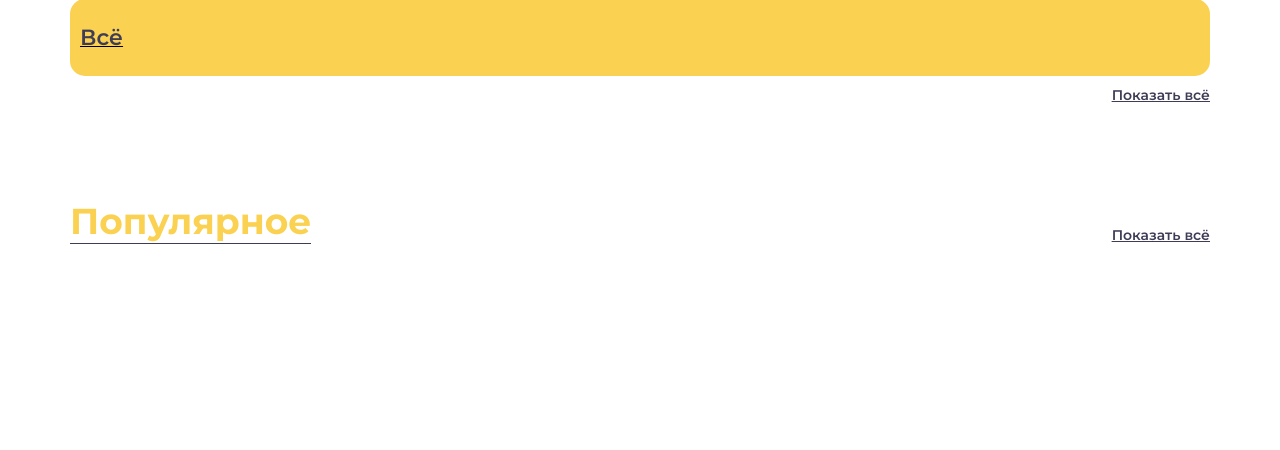
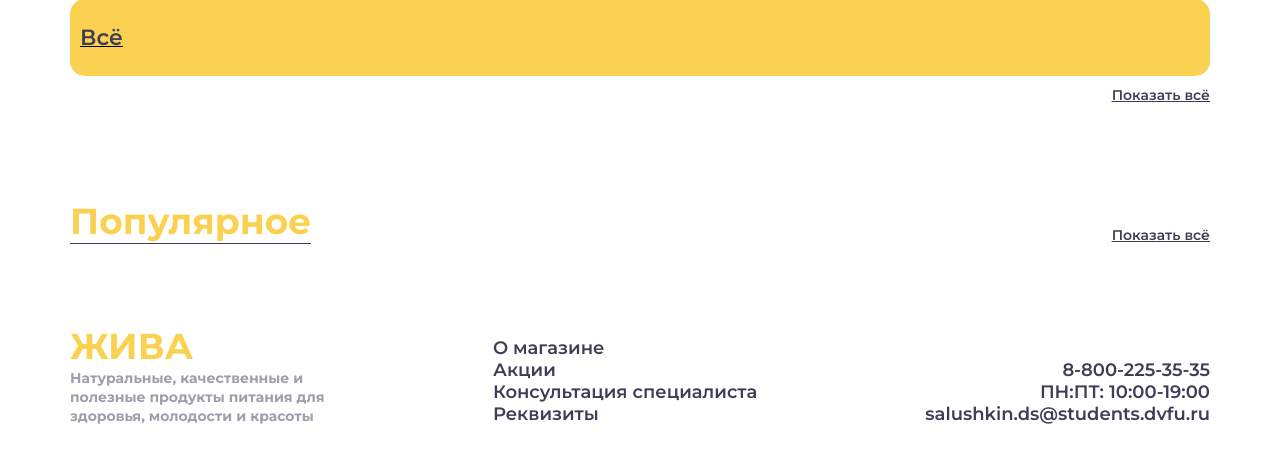
Before and after one commit to ReF01L/dziva, a Django app: page / in a window 1280 px wide. Shown: the part 408-858 px from the top of the page. Before the commit the page ends 652 px from the top, so only its background shows below. Run offline with Django 3.2, Linux system fonts and the light colour scheme; data that the repository does not hold is empty; style sheets or scripts are compiled from the project's sources.

Commit message:
Update detail page design and add footer

```diff
--- a/shop/static/scss/base.css
+++ b/shop/static/scss/base.css
@@ -333,4 +333,64 @@
   transition: 0.5s;
   width: 120%;
 }
+
+footer .cols {
+  display: -webkit-box;
+  display: -ms-flexbox;
+  display: flex;
+  -webkit-box-pack: justify;
+      -ms-flex-pack: justify;
+          justify-content: space-between;
+  -webkit-box-align: end;
+      -ms-flex-align: end;
+          align-items: flex-end;
+  padding-bottom: 25px;
+  padding-top: 15px;
+  margin-top: 30px;
+}
+
+footer .cols__col {
+  display: -webkit-box;
+  display: -ms-flexbox;
+  display: flex;
+  -webkit-box-orient: vertical;
+  -webkit-box-direction: normal;
+      -ms-flex-direction: column;
+          flex-direction: column;
+  -webkit-box-align: start;
+      -ms-flex-align: start;
+          align-items: flex-start;
+}
+
+footer .cols__col a {
+  text-decoration: none;
+}
+
+footer .cols__col-logo a {
+  color: #FAD150;
+  font-size: 36px;
+  font-weight: bold;
+}
+
+footer .cols__col-sublogo {
+  max-width: 255px;
+}
+
+footer .cols__col-sublogo a {
+  color: rgba(63, 61, 86, 0.5);
+  font-weight: bold;
+  font-size: 14px;
+}
+
+footer .cols__col-item {
+  color: #3F3D56;
+  font-size: 18px;
+  font-weight: 500;
+}
+
+footer .cols__col:last-child {
+  -webkit-box-align: end;
+      -ms-flex-align: end;
+          align-items: flex-end;
+}
 /*# sourceMappingURL=base.css.map */
--- a/shop/static/scss/base.scss
+++ b/shop/static/scss/base.scss
@@ -248,3 +248,45 @@
     }
   }
 }
+
+footer {
+  .cols {
+    display: flex;
+    justify-content: space-between;
+    align-items: flex-end;
+    padding-bottom: 25px;
+    padding-top: 15px;
+    margin-top: 30px;
+    &__col {
+      display: flex;
+      flex-direction: column;
+      align-items: flex-start;
+      a {
+        text-decoration: none;
+      }
+      &-logo {
+        & a {
+          color: $yellow;
+          font-size: 36px;
+          font-weight: bold;
+        }
+      }
+      &-sublogo {
+        & a {
+          color: $gray;
+          font-weight: bold;
+          font-size: 14px;
+        }
+        max-width: 255px;
+      }
+      &-item {
+        color: $dark;
+        font-size: 18px;
+        font-weight: 500;
+      }
+      &:last-child {
+        align-items: flex-end;
+      }
+    }
+  }
+}
--- a/shop/static/scss/detail.css
+++ b/shop/static/scss/detail.css
@@ -326,7 +326,7 @@
 }
 
 .product__content__body__main__content {
-  padding: 0 5px 11px;
+  padding: 0 10px 11px;
 }
 
 .product__content__body__main__content-title {
--- a/shop/static/scss/detail.scss
+++ b/shop/static/scss/detail.scss
@@ -205,7 +205,7 @@
                     }
                 }
                 &__content {
-                    padding: 0 5px 11px;
+                    padding: 0 10px 11px;
                     &-title {
                         color: $dark;
                         font-weight: 600;
--- a/shop/templates/shop/base.html
+++ b/shop/templates/shop/base.html
@@ -56,7 +56,27 @@
     {% block content %}{% endblock %}
 </div>
 <footer>
-
+    <div class="cols">
+        <div class="cols__col">
+            <div class="cols__col-logo">
+                <a href="/">ЖИВА</a>
+            </div>
+            <div class="cols__col-sublogo">
+                <a href="/">Натуральные, качественные и полезные продукты питания для здоровья, молодости и красоты </a>
+            </div>
+        </div>
+        <div class="cols__col">
+            <div class="cols__col-item">О магазине</div>
+            <div class="cols__col-item">Акции</div>
+            <div class="cols__col-item">Консультация специалиста</div>
+            <div class="cols__col-item">Реквизиты</div>
+        </div>
+        <div class="cols__col">
+            <div class="cols__col-item">8-800-225-35-35</div>
+            <div class="cols__col-item">ПН:ПТ: 10:00-19:00</div>
+            <div class="cols__col-item">salushkin.ds@students.dvfu.ru</div>
+        </div>
+    </div>
 </footer>
 </body>
 </html>
```
Also changed, not shown: 2 other files.
